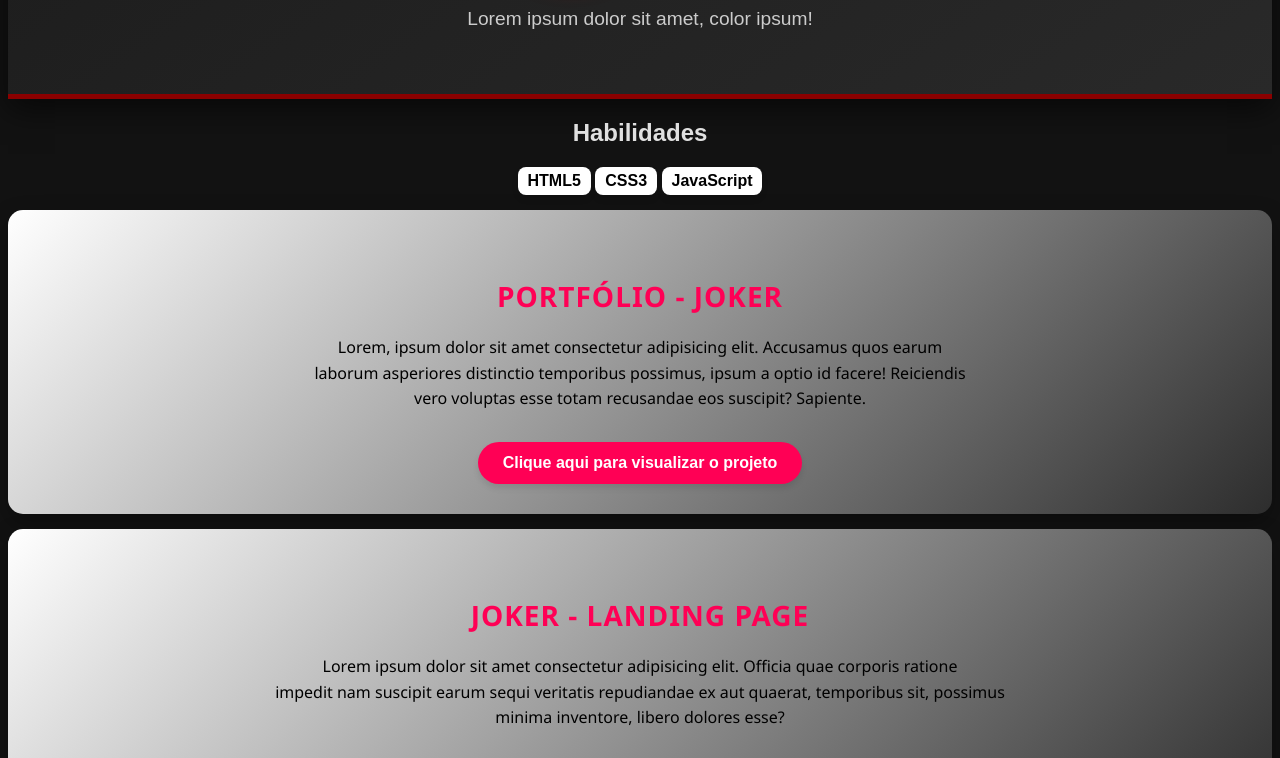
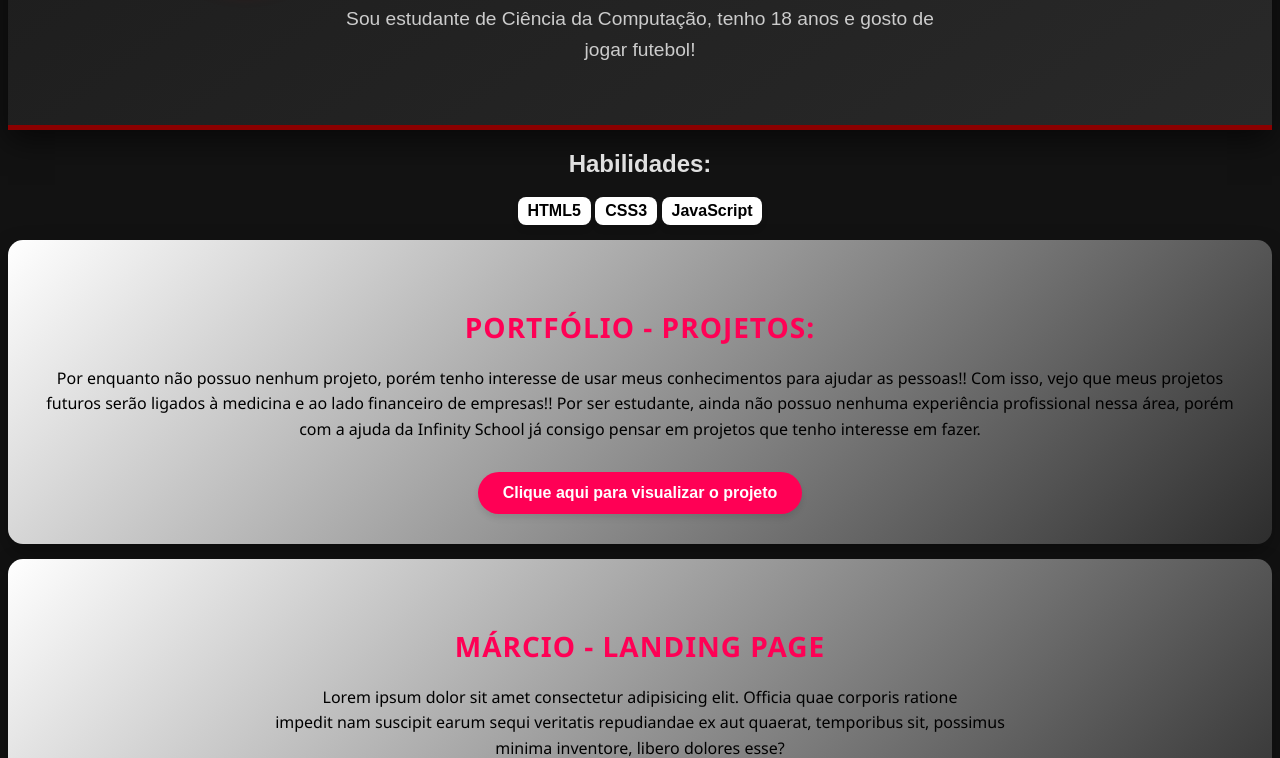
Before and after one commit to Mp10-jok/Portf-lio, a plain HTML site: page index.html in a window 1280 px wide. Shown: the part 222-980 px from the top of the page. Drawn offline with Linux system fonts and the light colour scheme.

Commit message:
Update index.html

```diff
--- a/index.html
+++ b/index.html
@@ -8,28 +8,31 @@
 </head>
 <header>
     <div class="elemento-0">
-        <img src="joker.img">
-        <h1>Joker</h1>
+        <img src="img.MP/WhatsApp Image 2025-07-21 at 13.28.25.jpeg">
+        <h1>Márcio Rodriguez Perez de Farias</h1>
     </div>
-    <p>Lorem ipsum dolor sit amet, color ipsum!</p>
+    <p>Sou estudante de Ciência da Computação, tenho 18 anos e gosto de jogar futebol!</p>
 </header>
 
 <body>
     <div class="elemento-1">
-        <h2>Habilidades</h2>
+        <h2>Habilidades:</h2>
         <button>HTML5</button>
         <button>CSS3</button>
         <button>JavaScript</button>
     </div>
     <div class="elemento-2">
-        <h4>Portfólio - JOKER</h4>
-        <p>Lorem, ipsum dolor sit amet consectetur adipisicing elit. Accusamus quos earum<br>
-        laborum asperiores distinctio temporibus possimus, ipsum a optio id facere! Reiciendis<br>
-        vero voluptas esse totam recusandae eos suscipit? Sapiente.</p>
+        <h4>Portfólio - Projetos:</h4>
+        <p>Por enquanto não possuo nenhum projeto, porém tenho interesse de usar meus conhecimentos
+        para ajudar as pessoas!! Com isso, vejo que meus projetos futuros serão ligados à medicina e
+        ao lado financeiro de empresas!! Por ser estudante, ainda não possuo nenhuma experiência profissional
+        nessa área, porém com a ajuda da Infinity School já consigo pensar em projetos que tenho interesse
+        em fazer.
+        </p>
         <button>Clique aqui para visualizar o projeto</button>
     </div>
     <div class="elemento-3">
-        <h4>Joker - Landing Page</h4>
+        <h4>Márcio - Landing Page</h4>
         <p>Lorem ipsum dolor sit amet consectetur adipisicing elit. Officia quae corporis ratione<br>
         impedit nam suscipit earum sequi veritatis repudiandae ex aut quaerat, temporibus sit, possimus<br>
         minima inventore, libero dolores esse?</p>
@@ -54,7 +57,7 @@
 
 
 <footer>
-    <p>© 2025 Restaurante Sabor & Arte | Todos os direitos reservados.</p>
+    <p>© 2025 Portfólio | Todos os direitos reservados.</p>
 </footer>
 
 </body>
```
